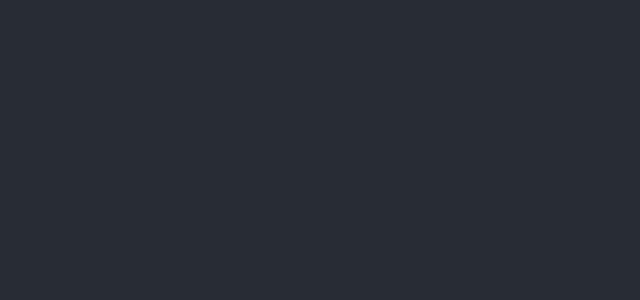
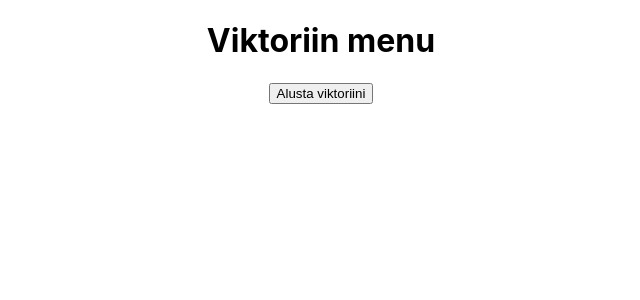
Before and after one commit to Mihkelhain/StatistikaProoviToo, a React (Create React App) app: page / in a window 1280 px wide. Shown: the top 300 px of the page, without its empty margins (319-959 px from the left). Built offline with nearby package versions, Linux system fonts and the light colour scheme.

Commit message:
React SPA usestate algus

```diff
--- a/src/App.js
+++ b/src/App.js
@@ -2,14 +2,34 @@ import React, { useState } from 'react';
 import './App.css';
 
 function App() {
+    const [quizState, setGameState] = useState('menu');
+
+    const changeToQuiz = () => {setGameState('quiz');};
+    const changeToEndscreen = () => {setGameState('endScreen');};
+    const changeToMenu = () => {setGameState('menu');};
+
   return (
     <div className="App">
-      <header className="App-header">
-        <p>
-        </p>
-        <a>
-        </a>
-      </header>
+      <div className="quizContainer">
+          {quizState === 'menu' && (
+              <div className="view">
+                  <h1>Viktoriin menu</h1>
+                  <button className="btn-main" onClick={changeToQuiz}>Alusta viktoriini</button>
+              </div>
+          )}
+          {quizState === 'quiz' && (
+              <div className="view">
+                  <h1>Viktoriin ise</h1>
+                  <button className="btn-main" onClick={ changeToEndscreen}>Alusta tulemus</button>
+              </div>
+          )}
+          {quizState === 'endScreen' && (
+              <div className="view">
+                  <h1>Viktoriin tulemus</h1>
+                  <button className="btn-main" onClick={changeToMenu}>Alusta algus</button>
+              </div>
+          )}
+      </div>
     </div>
   );
 }
```
